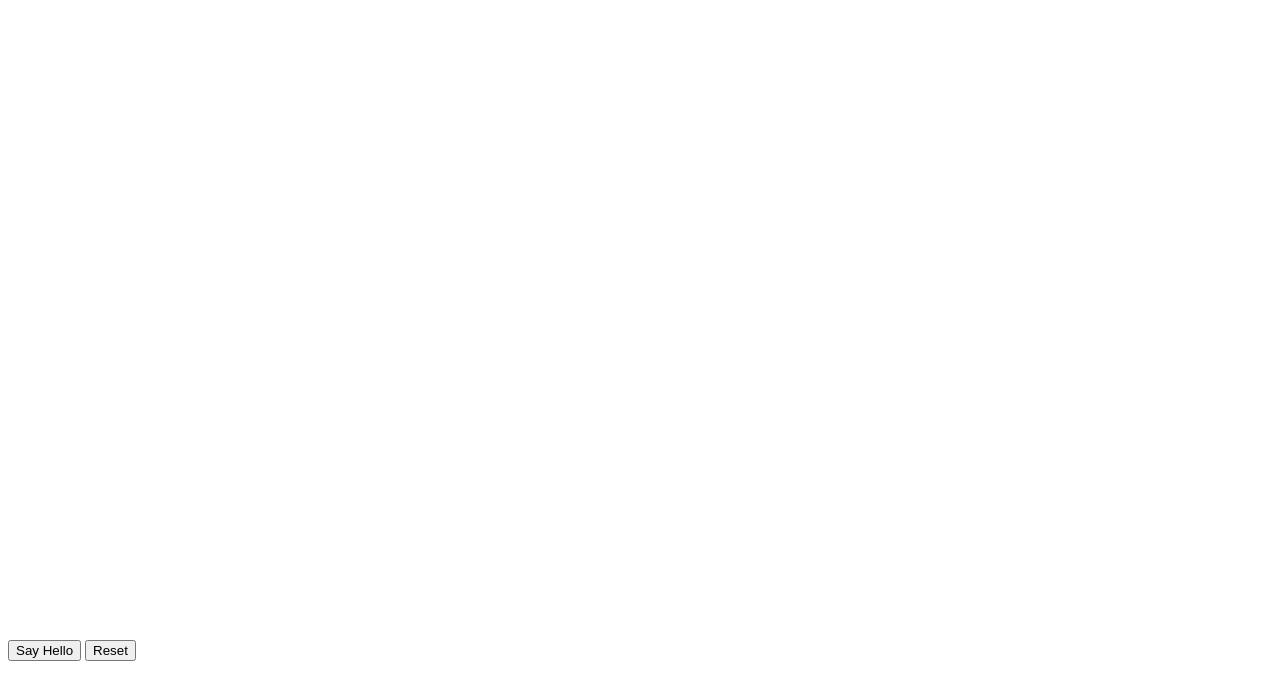
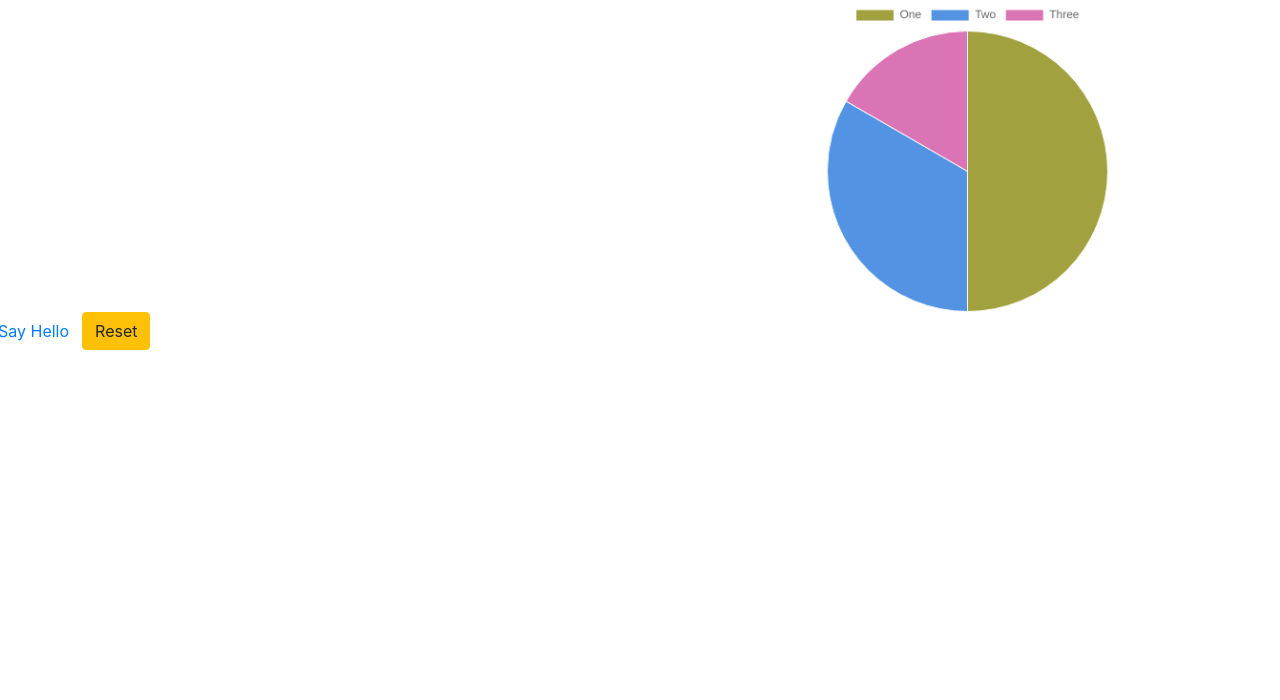
Before and after one commit to marcushilaire/Charts.js-, a plain HTML site: page index.html in a window 1280 px wide. Drawn offline with nearby package versions, Linux system fonts and the light colour scheme.

Commit message:
Adding more detail and comparison

```diff
--- a/index.html
+++ b/index.html
@@ -8,17 +8,24 @@
     <title>Document</title>
     <script src="https://code.jquery.com/jquery-3.3.1.min.js" integrity="sha256-FgpCb/KJQlLNfOu91ta32o/NMZxltwRo8QtmkMRdAu8="
         crossorigin="anonymous"></script>
+    <link rel="stylesheet" href="https://maxcdn.bootstrapcdn.com/bootstrap/4.0.0/css/bootstrap.min.css" integrity="sha384-Gn5384xqQ1aoWXA+058RXPxPg6fy4IWvTNh0E263XmFcJlSAwiGgFAW/dAiS6JXm"
+        crossorigin="anonymous">
+    <script src="https://maxcdn.bootstrapcdn.com/bootstrap/4.0.0/js/bootstrap.min.js" integrity="sha384-JZR6Spejh4U02d8jOt6vLEHfe/JQGiRRSQQxSfFWpi1MquVdAyjUar5+76PVCmYl"
+        crossorigin="anonymous"></script>
     <script src="https://cdnjs.cloudflare.com/ajax/libs/Chart.js/2.7.1/Chart.min.js"></script>
     <script src="logic.js"></script>
 </head>
 
 <body>
-    <div class="pieBox">
-        <canvas id="myChart"></canvas>
+    <div class="pieBox row">
+        <canvas id="myChart" class="col-md-6">Local Storage</canvas>
+
+        <canvas id="default" class="col-md-6"></canvas>
         <!-- piechart-->
+        <button id="push" class="btn btn-link">Say Hello</button>
+        <button id="reset" class="btn btn-warning">Reset</button>
     </div>
-    <button id="push">Say Hello</button>
-    <button id="reset">Reset</button>
+
 
 </body>
 
--- a/logic.js
+++ b/logic.js
@@ -1,7 +1,6 @@
 $(document).ready(function() {
-  console.log("hello");
-  var testArr = [];
   var ctx = $("#myChart");
+  var defaultDump = $("#default");
 
   var randomColor = function() {
     var red = Math.floor(Math.random() * 255);
@@ -11,6 +10,23 @@ $(document).ready(function() {
   };
 
   console.log(randomColor());
+  var defaultPie = new Chart(defaultDump, {
+    type: "pie",
+    data: {
+      labels: ["One", "Two", "Three"],
+      datasets: [
+        {
+          labels: "Default Syntax",
+          data: [3, 2, 1],
+          backgroundColor: [randomColor(), randomColor(), randomColor()],
+          borderWidth: 1
+        }
+      ]
+    },
+    options: {
+      responsive: true
+    }
+  }); // end of pie chart
 
   var myChart = new Chart(ctx, {
     type: "pie",
@@ -19,6 +35,7 @@ $(document).ready(function() {
       // labels(keys) are pulled from local storage
       datasets: [
         {
+          labels: "Local Storage",
           data: JSON.parse(localStorage.getItem("Data")),
           //data (value) is pulled from storage
           backgroundColor:
@@ -44,8 +61,6 @@ $(document).ready(function() {
 
   var pieChartPush = function(key, value) {
     console.log("pushed");
-    testArr.push(randomColor());
-    console.log(testArr);
     myChart.data.datasets[0].backgroundColor.push(randomColor());
     myChart.data.datasets[0].data.push(value);
     myChart.data.labels.push(key);
```
